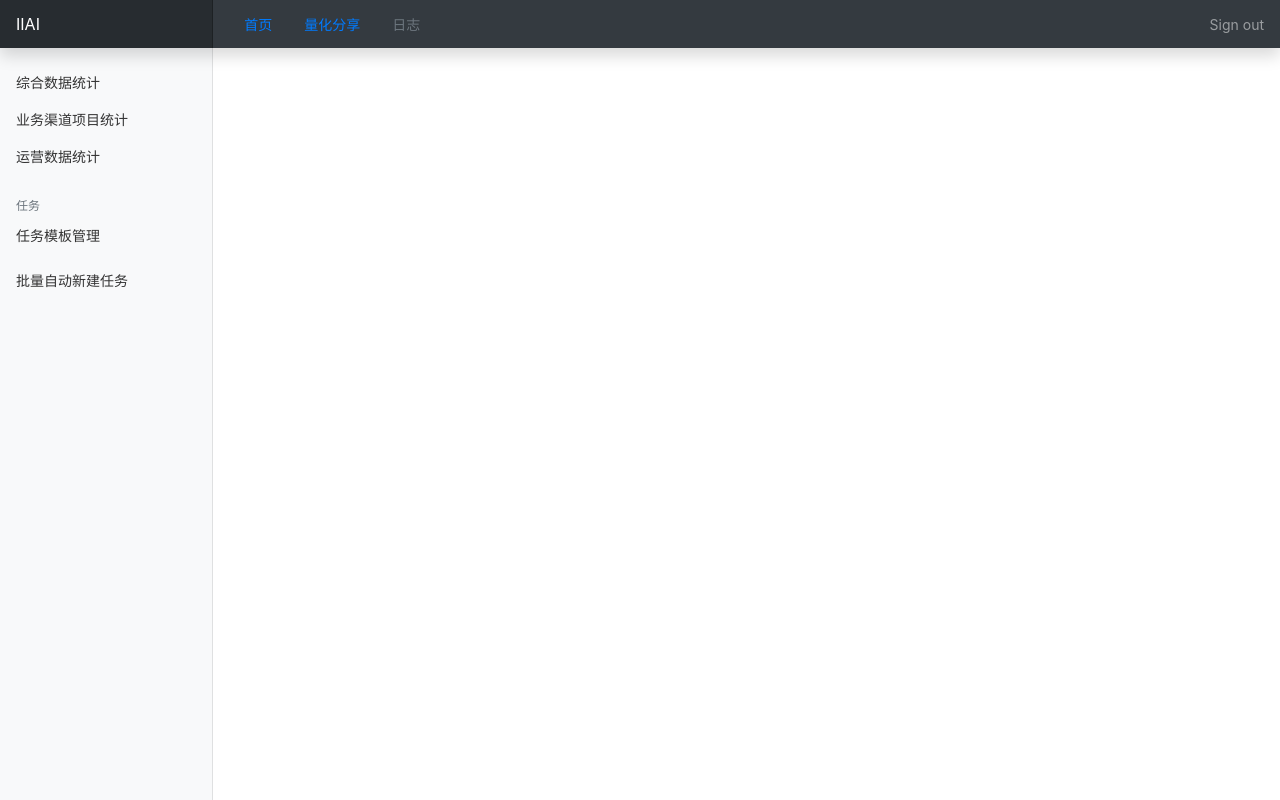
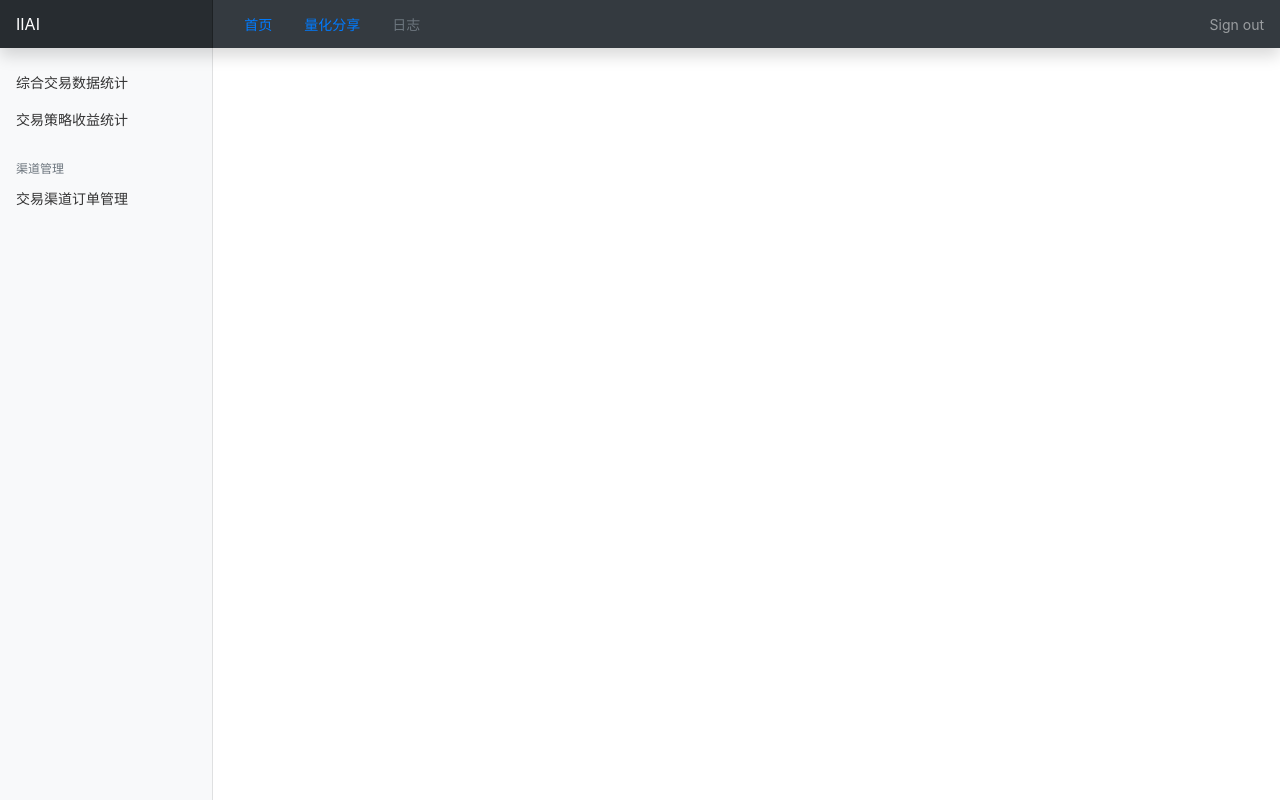
Before and after one commit to seanqian01/order7, a Django app: template alert/templates/base.html in a window 1280 px wide. Run offline with Django 4.2, Linux system fonts and the light colour scheme; the template is opened without the code that fills it, so the values that code supplies are empty; parts of the project's set-up code (start-up, migrations or seed data) failed here and were passed over; some libraries are stand-ins or nearby versions.

Commit message:
sidebar调整

```diff
--- a/alert/templates/sidebar.html
+++ b/alert/templates/sidebar.html
@@ -5,39 +5,25 @@
           <li class="nav-item">
             <a class="nav-link " href="/">
               <span data-feather="home"></span>
-              综合数据统计
+              综合交易数据统计
             </a>
           </li>
             <li class="nav-item">
-            <a class="nav-link" href="/project_from/">
+            <a class="nav-link" href="#">
               <span data-feather="file"></span>
-              业务渠道项目统计
-            </a>
-          </li>
-          <li class="nav-item">
-            <a class="nav-link" href="/status/">
-              <span data-feather="file"></span>
-              运营数据统计
+              交易策略收益统计
             </a>
           </li>
         </ul>
 
           <h6 class="sidebar-heading d-flex justify-content-between align-items-center px-3 mt-4 mb-1 text-muted">
-          <span>任务</span>
+          <span>渠道管理</span>
         </h6>
           <ul class="nav flex-column mb-2">
           <li class="nav-item">
-            <a class="nav-link" href="/issues_templates/">
+            <a class="nav-link" href="#">
               <span data-feather="file-text"></span>
-              任务模板管理
-            </a>
-          </li>
-        </ul>
-          <ul class="nav flex-column mb-2">
-          <li class="nav-item">
-            <a class="nav-link" href="/issue_go/">
-              <span data-feather="file-text"></span>
-              批量自动新建任务
+              交易渠道订单管理
             </a>
           </li>
         </ul>
```
